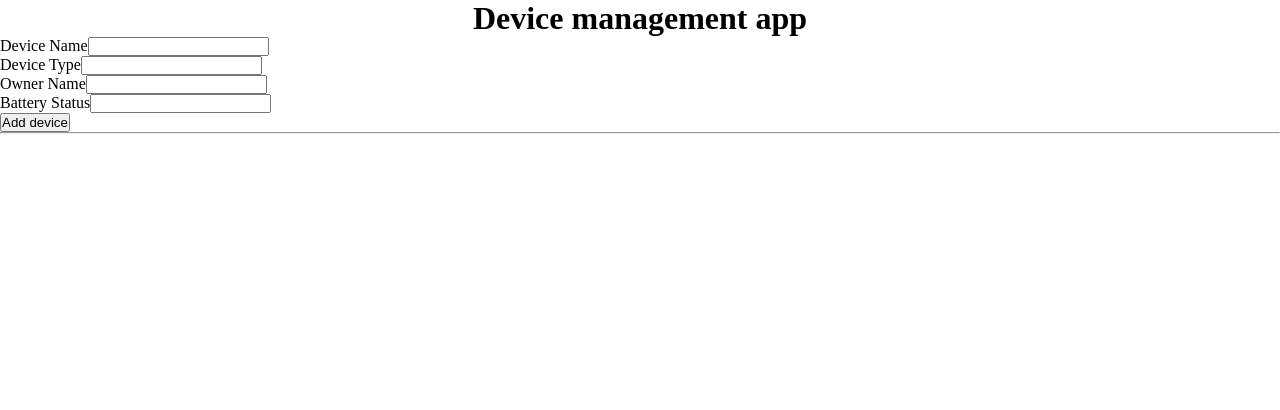
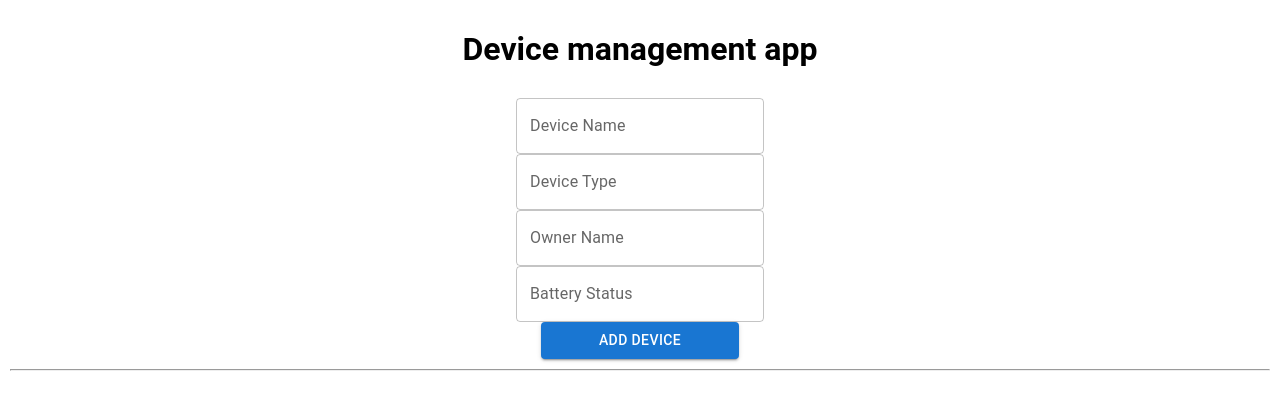
Before and after one commit to MilicaBulajic/Programmierprojekt, a React (Vite) app: page / in a window 1280 px wide. Shown: the top 410 px of the page. Built offline with nearby package versions, Linux system fonts and the light colour scheme.

Commit message:
update functionality and mui styling

```diff
--- a/package.json
+++ b/package.json
@@ -10,8 +10,12 @@
     "preview": "vite preview"
   },
   "dependencies": {
+    "@emotion/react": "^11.11.0",
+    "@emotion/styled": "^11.11.0",
+    "@mui/material": "^5.13.0",
     "react": "^18.2.0",
-    "react-dom": "^18.2.0"
+    "react-dom": "^18.2.0",
+    "react-icons": "^4.8.0"
   },
   "devDependencies": {
     "@types/react": "^18.0.28",
--- a/src/App.tsx
+++ b/src/App.tsx
@@ -1,8 +1,9 @@
-import { useReducer } from 'react';
+import { useEffect, useReducer, useState } from 'react';
 import Title from './components/Title';
 import AddForm from './components/AddForm';
-import { devicesReducer, State } from './reducer/devicesReducer';
+import { devicesReducer, State, Device } from './reducer/devicesReducer';
 import DeviceList from './components/DeviceList';
+import Update from './components/Update';
 
 const initialState: State = {
   devices: []
@@ -10,13 +11,42 @@ const initialState: State = {
 
 function App() {
   const [state, dispatch] = useReducer(devicesReducer, initialState);
-  console.log('state', state);
+  const [openUpdate, setOpenUpdate] = useState(false);
+  const [updateData, setUpdateData] = useState<Device | undefined>(undefined);
+  useEffect(() => {
+    if (!openUpdate) {
+      setUpdateData(undefined);
+    }
+  }, [openUpdate]);
+  const toggleUpdate = () => {
+    setOpenUpdate((show) => !show);
+  };
+  const handleEdit = (id: number) => {
+    setUpdateData(state.devices.find((device) => device.id === id));
+    toggleUpdate();
+  };
   return (
     <div>
       <Title />
-      <AddForm dispatch={dispatch} />
+      <AddForm
+        dispatch={dispatch}
+        updateData={updateData}
+        toggleUpdate={toggleUpdate}
+      />
       <hr />
-      {state.devices.length > 0 && <DeviceList devices={state.devices} />}
+      {state.devices.length > 0 && (
+        <DeviceList
+          devices={state.devices}
+          handleEdit={handleEdit}
+          dispatch={dispatch}
+        />
+      )}
+      <Update
+        openUpdate={openUpdate}
+        updateData={updateData}
+        toggleUpdate={toggleUpdate}
+        dispatch={dispatch}
+      />
     </div>
   );
 }
--- a/src/components/AddForm.tsx
+++ b/src/components/AddForm.tsx
@@ -1,16 +1,21 @@
 import { FC, useState } from 'react';
-import { Action } from '../reducer/devicesReducer';
+import { Action, Device } from '../reducer/devicesReducer';
+import Button from '@mui/material/Button';
+import TextField from '@mui/material/TextField';
+import Box from '@mui/material/Box';
 
 interface AddFormProps {
   dispatch: React.Dispatch<Action>;
+  updateData: Device | undefined;
+  toggleUpdate: () => void;
 }
 
-const AddForm: FC<AddFormProps> = ({ dispatch }) => {
+const AddForm: FC<AddFormProps> = ({ dispatch, updateData, toggleUpdate }) => {
   const [device, setDevice] = useState({
-    deviceName: '',
-    deviceType: '',
-    ownerName: '',
-    batteryStatus: ''
+    deviceName: updateData?.deviceName ? updateData.deviceName : '',
+    deviceType: updateData?.deviceType ? updateData.deviceType : '',
+    ownerName: updateData?.ownerName ? updateData.ownerName : '',
+    batteryStatus: updateData?.batteryStatus ? updateData.batteryStatus : ''
   });
   const handleOnChange = (event: React.ChangeEvent<HTMLInputElement>) => {
     const { name, value } = event.target;
@@ -23,60 +28,92 @@ const AddForm: FC<AddFormProps> = ({ dispatch }) => {
   };
   const handleOnSubmit = (event: React.FormEvent<HTMLFormElement>) => {
     event.preventDefault();
+    if (!updateData) {
       dispatch({
         type: 'ADD_DEVICE',
         payload: {
           id: Date.now(),
           ...device
         }
+      })
+      setDevice({
+        deviceName: '',
+        deviceType: '',
+        ownerName: '',
+        batteryStatus: ''
       });
+    } else {
+      dispatch({
+        type: 'UPDATE_DEVICE',
+        payload: {
+          id: updateData.id,
+          updates: {
+            id: Date.now(),
+            ...device
+          }
+        }
+      });
+      toggleUpdate();
+    }
   };
   return (
-      <form onSubmit={handleOnSubmit} className='contact-form'>
+    <Box
+      onSubmit={handleOnSubmit}
+      component="form"
+      noValidate
+      autoComplete="off"
+    >
       <div>
-            <label>Device Name</label>
-            <input
-            className='deviceName'
+        <TextField
+          id="outlined-basic"
+          label="Device Name"
+          variant="outlined"
           name='deviceName'
           value={device.deviceName}
           type='text'
-            onChange = {handleOnChange}
+          onChange={handleOnChange}
         />
       </div>
       <div>
-            <label>Device Type</label>
-            <input
+        <TextField
+          id="outlined-basic"
+          label="Device Type"
+          variant="outlined"
           className='deviceType'
           name='deviceType'
           value={device.deviceType}
           type='text'
-            onChange = {handleOnChange}
+          onChange={handleOnChange}
         />
       </div>
       <div>
-            <label>Owner Name</label>
-            <input
+        <TextField
+          id="outlined-basic"
+          label="Owner Name"
+          variant="outlined"
           className='ownerName'
           name='ownerName'
           value={device.ownerName}
           type='text'
-            onChange = {handleOnChange}
+          onChange={handleOnChange}
         />
       </div>
       <div>
-            <label>Battery Status</label>
-            <input
+        <TextField
+          id="outlined-basic"
+          label="Battery Status"
+          variant="outlined"
           className='batteryStatus'
           name='batteryStatus'
           value={device.batteryStatus}
           type='number'
-            onChange = {handleOnChange}
+          onChange={handleOnChange}
         />
       </div>
       <div>
-            <button>Add device</button>
+        <Button variant="contained" style={{ width: 198 }} type='submit' className='submit-btn'>{updateData ? 'Update device' : 'Add device'}</Button>
       </div>
-    </form>
+    </Box>
   );
 };
 export default AddForm;
--- a/src/components/DeviceList.tsx
+++ b/src/components/DeviceList.tsx
@@ -1,36 +1,44 @@
 import { FC } from 'react';
-import { Device } from '../reducer/devicesReducer';
+import { Device, Action } from '../reducer/devicesReducer';
 import DeviceProduct from './DeviceProduct';
+import Table from '@mui/material/Table';
+import TableBody from '@mui/material/TableBody';
+import TableCell from '@mui/material/TableCell';
+import TableHead from '@mui/material/TableHead';
+import TableRow from '@mui/material/TableRow';
 
 interface DeviceListProps {
   devices: Device[];
+  handleEdit: (id: number) => void;
+  dispatch: React.Dispatch<Action>;
 }
-const DeviceList: FC<DeviceListProps> = ({ devices }) => {
+
+const DeviceList: FC<DeviceListProps> = ({ devices, handleEdit, dispatch }) => {
   return (
     <div>
       <span>All Devices</span>
       <div>
-        <table>
-          <thead>
-            <tr>
-              <th>Device Name</th>
-              <th>Device Type</th>
-              <th>Owner Name</th>
-              <th>Battery status</th>
-            </tr>
-          </thead>
-          <tbody>
-            {devices.map(({ id, deviceName, deviceType, ownerName, batteryStatus }) => (
+        <Table>
+          <TableHead>
+            <TableRow>
+              <TableCell>Device Name</TableCell>
+              <TableCell>Device Type</TableCell>
+              <TableCell>Owner Name</TableCell>
+              <TableCell>Battery status</TableCell>
+              <TableCell>Update</TableCell>
+            </TableRow>
+          </TableHead>
+          <TableBody>
+            {devices.map((device) => (
               <DeviceProduct
-                key={id}
-                deviceName={deviceName}
-                deviceType={deviceType}
-                ownerName={ownerName}
-                batteryStatus={batteryStatus}
+                key={device.id}
+                {...device}
+                handleEdit={handleEdit}
+                dispatch={dispatch}
               />
             ))}
-          </tbody>
-        </table>
+          </TableBody>
+        </Table>
       </div>
     </div>
   );
--- a/src/components/DeviceProduct.tsx
+++ b/src/components/DeviceProduct.tsx
@@ -1,14 +1,22 @@
 import { FC } from 'react';
-import { Device } from '../reducer/devicesReducer';
+import { Device, Action } from '../reducer/devicesReducer';
+import { GrEdit } from 'react-icons/gr';
 
-const DeviceProduct: FC<Device> = ({ deviceName, deviceType, ownerName, batteryStatus }) => {
+interface ExtraProps {
+  handleEdit: (id: number) => void;
+  dispatch: React.Dispatch<Action>;
+}
+
+const DeviceProduct: FC<Device & ExtraProps> = ({ id, deviceName, deviceType, ownerName, batteryStatus, handleEdit }) => {
   return (
     <tr>
       <td>{deviceName}</td>
       <td>{deviceType}</td>
       <td>{ownerName}</td>
       <td>{batteryStatus}</td>
-
+      <td>
+        <GrEdit size={20} onClick={() => handleEdit(id)} className='icon' />
+      </td>
     </tr>
   );
 };
--- /dev/null
+++ b/src/components/Update.tsx
@@ -0,0 +1,35 @@
+import { FC } from 'react';
+import * as React from 'react';
+import { Action, Device } from '../reducer/devicesReducer';
+import AddForm from './AddForm';
+import Dialog from '@mui/material/Dialog';
+
+
+interface UpdateProps {
+    openUpdate: boolean;
+    updateData: Device | undefined;
+    toggleUpdate: () => void;
+    dispatch: React.Dispatch<Action>;
+}
+const Update: FC<UpdateProps> = ({
+    toggleUpdate,
+    updateData,
+    openUpdate,
+    dispatch
+}) => {
+
+
+
+    return (
+        <Dialog open={openUpdate} onClose={toggleUpdate}>
+
+            <AddForm
+                dispatch={dispatch}
+                updateData={updateData}
+                toggleUpdate={toggleUpdate}
+            />
+
+        </Dialog>
+    );
+};
+export default Update;
--- a/src/index.css
+++ b/src/index.css
@@ -2,8 +2,15 @@
   padding: 0;
   margin: 0;
   box-sizing: border-box;
+  text-align: center;
 }
 
 h1 {
   text-align: center;
+  margin: 30px;
+  font-family: "Roboto", "Helvetica", "Arial", sans-serif;
 }
+
+hr {
+  margin: 10px;
+}
--- a/src/reducer/devicesReducer.ts
+++ b/src/reducer/devicesReducer.ts
@@ -5,9 +5,13 @@ export interface Device {
     ownerName: string;
     batteryStatus: number;
 }
+export interface Update {
+  id: number;
+  updates: Device;
+}
 export interface Action {
-  type: 'ADD_DEVICE'
-  payload: Device;
+  type: 'ADD_DEVICE'| 'UPDATE_DEVICE'
+  payload: Device | Update;
 }
 export interface State {
   devices: Device[];
@@ -19,7 +23,21 @@ export const devicesReducer = (state: State, action: Action): State => {
     case 'ADD_DEVICE':
       return {
         ...state,
-        devices: [...state.devices, action.payload]
+        devices: [...state.devices, action.payload as Device]
+      };
+    case 'UPDATE_DEVICE':
+      const { id, updates } = action.payload as Update;
+      return {
+        ...state,
+        devices: state.devices.map((device) => {
+          if (device.id === id) {
+            return {
+              ...device,
+              ...updates
+            };
+          }
+          return device;
+        })
       };
     default:
       return state;
```
Also changed, not shown: 1 other file (tests, documents, lock files or other folders). Lines whose indentation alone changed are shown as unchanged.
